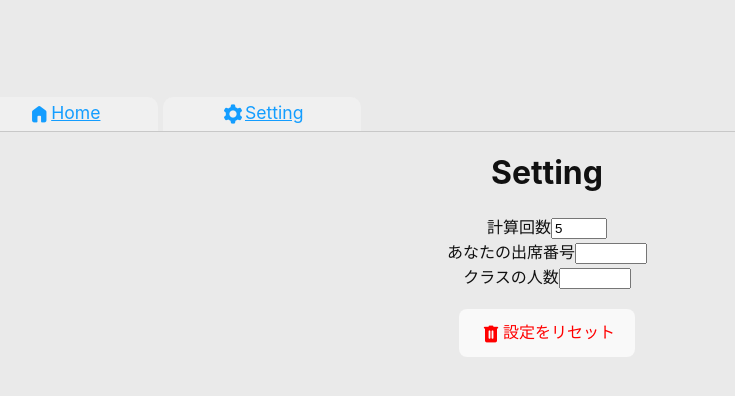
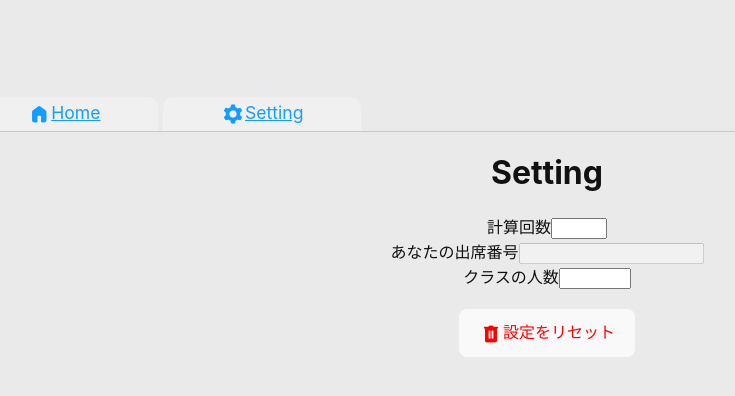
Before and after one commit to e6nlaq/school-hits, a React (Vite) app: page /setting in a window 1280 px wide. Shown: the top 396 px of the page, without its empty margins (93-828 px from the left). Built offline with nearby package versions, Linux system fonts and the light colour scheme.

Commit message:
🐛 有効期限設定、出席番号のバグ修正

```diff
--- a/src/Setting.tsx
+++ b/src/Setting.tsx
@@ -4,8 +4,10 @@ import { useCookies } from 'react-cookie';
 import React from 'react';
 
 import './css/App.css'
-import { init_cookie } from './func/cookie';
 import { input_format } from './func/user_input';
+import { cookie_date } from './variable/cookie';
+
+const cookie_list = ["dp_count", "user_number", "class_count"];
 
 // input_formatの簡略化
 const format = (value: React.ChangeEvent<HTMLInputElement>, integer: boolean = true): number => {
@@ -13,8 +15,7 @@ const format = (value: React.ChangeEvent<HTMLInputElement>, integer: boolean = t
 }
 
 const Setting = () => {
-	init_cookie();
-	const [cookie, setCookie, removeCookie] = useCookies(["dp_count", "user_number", "class_count"]);
+	const [cookie, setCookie, removeCookie] = useCookies(cookie_list);
 
 	return <>
 		<Helmet>
@@ -25,15 +26,15 @@ const Setting = () => {
 
 		<label htmlFor="dp_count">計算回数</label>
 		<input type="number" id="dp_count" value={cookie.dp_count} min={1} max={10} onChange={(event) => {
-			setCookie("dp_count", format(event));
+			setCookie("dp_count", format(event), { maxAge: cookie_date });
 		}} />
 
 		<br />
 
 		<label htmlFor="user_number">あなたの出席番号</label>
-		<input type="number" id="user_number" value={cookie.user_number} min={1} max={1000} onChange={
+		<input type="number" id="user_number" value={cookie.user_number} min={1} max={Number(cookie.class_count)} disabled={cookie.class_count === undefined} onChange={
 			(event) => {
-				setCookie("user_number", format(event));
+				setCookie("user_number", format(event), { maxAge: cookie_date });
 			}
 		} />
 
@@ -42,7 +43,8 @@ const Setting = () => {
 		<label htmlFor="class_count">クラスの人数</label>
 		<input type="number" id="class_count" value={cookie.class_count} min={1} max={1000} onChange={
 			(event) => {
-				setCookie("class_count", format(event));
+				setCookie("class_count", format(event), { maxAge: cookie_date });
+				setCookie("user_number", input_format(Number(cookie.user_number), 1, Number(event.target.value), true));
 			}
 		} />
 
@@ -51,9 +53,9 @@ const Setting = () => {
 		<button style={{ color: "red" }} onClick={
 			() => {
 				if (confirm("設定(Cookie)は全て消されます。\n本当によろしいですか?")) {
-					removeCookie("dp_count");
-					removeCookie("user_number");
-					removeCookie("class_count");
+					for (let i = 0; i < cookie_list.length; ++i) {
+						removeCookie(cookie_list[i]);
+					}
 					location.href = "/school-hits/";
 				}
 			}
```
